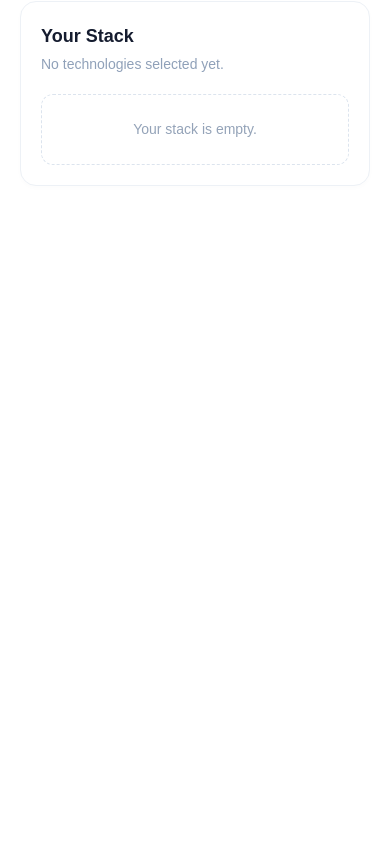
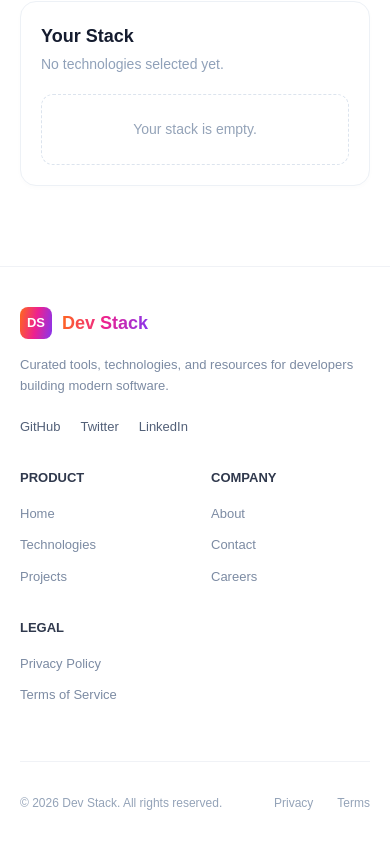
Before and after one commit to Asiful-0160/Programming-Hero-Assignment-5, a React (Vite) app in the folder Assignment 5/: page / in a window 390 px wide. Shown: the part 4550-5394 px from the top of the page. Before the commit the page ends 4816 px from the top, so only its background shows below. Built offline with nearby package versions, Linux system fonts and the light colour scheme.

Commit message:
add responsive footer with navigation links

```diff
--- a/Assignment 5/src/App.jsx
+++ b/Assignment 5/src/App.jsx
@@ -3,6 +3,7 @@ import { toast, ToastContainer } from 'react-toastify'
 import Navbar from './Navbar.jsx'
 import Hero from './Hero.jsx'
 import Technologies from './Technologies.jsx'
+import Footer from './Footer.jsx'
 
 function App() {
   const [stack, setStack] = useState([])
@@ -41,6 +42,7 @@ function App() {
           onRemoveAll={removeAll}
         />
       </main>
+      <Footer />
       <ToastContainer />
     </>
   )
--- /dev/null
+++ b/Assignment 5/src/Footer.jsx
@@ -0,0 +1,60 @@
+function Footer() {
+  return (
+    <footer className="site-footer">
+      <div className="footer-content">
+        <div className="footer-top">
+          <div id="about" className="footer-brand-block">
+            <a href="#home" className="brand" aria-label="Dev Stack home">
+              <span className="brand-icon" aria-hidden="true">DS</span>
+              <span className="brand-text text-lg font-bold">Dev Stack</span>
+            </a>
+            <p className="footer-description">
+              Curated tools, technologies, and resources for developers building modern software.
+            </p>
+            <nav id="contact" className="footer-socials" aria-label="Social links">
+              <a href="https://github.com/" target="_blank" rel="noreferrer">GitHub</a>
+              <a href="https://twitter.com/" target="_blank" rel="noreferrer">Twitter</a>
+              <a href="https://www.linkedin.com/" target="_blank" rel="noreferrer">LinkedIn</a>
+            </nav>
+          </div>
+
+          <nav className="footer-link-group" aria-label="Product">
+            <h2>Product</h2>
+            <ul>
+              <li><a href="#home">Home</a></li>
+              <li><a href="#technologies">Technologies</a></li>
+              <li><a href="#projects">Projects</a></li>
+            </ul>
+          </nav>
+
+          <nav className="footer-link-group" aria-label="Company">
+            <h2>Company</h2>
+            <ul>
+              <li><a href="#about">About</a></li>
+              <li><a href="#contact">Contact</a></li>
+              <li><a href="#careers">Careers</a></li>
+            </ul>
+          </nav>
+
+          <nav className="footer-link-group" aria-label="Legal">
+            <h2>Legal</h2>
+            <ul>
+              <li><a href="#privacy">Privacy Policy</a></li>
+              <li><a href="#terms">Terms of Service</a></li>
+            </ul>
+          </nav>
+        </div>
+
+        <div className="footer-bottom">
+          <p>© {new Date().getFullYear()} Dev Stack. All rights reserved.</p>
+          <nav className="flex gap-6" aria-label="Privacy and terms">
+            <a href="#privacy">Privacy</a>
+            <a href="#terms">Terms</a>
+          </nav>
+        </div>
+      </div>
+    </footer>
+  )
+}
+
+export default Footer
--- a/Assignment 5/src/index.css
+++ b/Assignment 5/src/index.css
@@ -312,6 +312,96 @@ body {
   }
 }
 
+.site-footer {
+  border-top: 1px solid #f0f2f6;
+  background: white;
+}
+
+.footer-content {
+  max-width: 1256px;
+  margin-inline: auto;
+  padding: 64px 20px 32px;
+}
+
+.footer-top {
+  display: grid;
+  grid-template-columns: 2fr repeat(3, 1fr);
+  gap: 48px;
+}
+
+.footer-brand-block,
+.footer-socials {
+  scroll-margin-top: 100px;
+}
+
+.footer-description {
+  max-width: 380px;
+  margin-top: 16px;
+  color: #7c8ba3;
+  font-size: 13px;
+  line-height: 1.6;
+}
+
+.footer-socials {
+  display: flex;
+  flex-wrap: wrap;
+  gap: 20px;
+  margin-top: 20px;
+  color: #526078;
+  font-size: 13px;
+}
+
+.footer-link-group h2 {
+  margin-bottom: 16px;
+  color: #30394d;
+  font-size: 13px;
+  font-weight: 700;
+  text-transform: uppercase;
+}
+
+.footer-link-group ul {
+  display: grid;
+  gap: 12px;
+  color: #7c8ba3;
+  font-size: 13px;
+}
+
+.footer-bottom {
+  display: flex;
+  justify-content: space-between;
+  flex-wrap: wrap;
+  gap: 20px;
+  margin-top: 56px;
+  padding-top: 32px;
+  border-top: 1px solid #f0f2f6;
+  color: #94a3b8;
+  font-size: 12px;
+}
+
+.site-footer a:hover {
+  color: #ed2190;
+}
+
+.site-footer a:focus-visible {
+  outline: 2px solid #8535ef;
+  outline-offset: 4px;
+}
+
+@media (max-width: 767px) {
+  .footer-top {
+    grid-template-columns: repeat(2, minmax(0, 1fr));
+    gap: 32px;
+  }
+
+  .footer-brand-block {
+    grid-column: 1 / -1;
+  }
+
+  .footer-content {
+    padding-top: 40px;
+  }
+}
+
 .hero-section {
   display: grid;
   grid-template-columns: 1.35fr 1fr;
```
